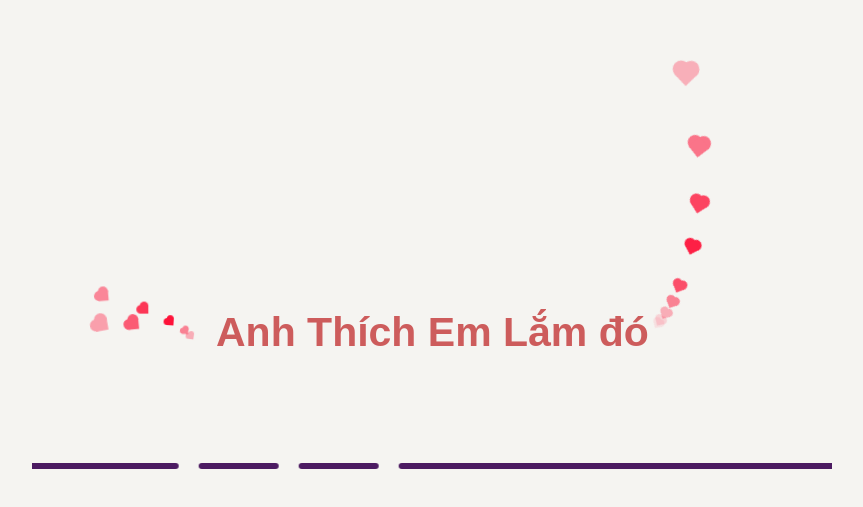
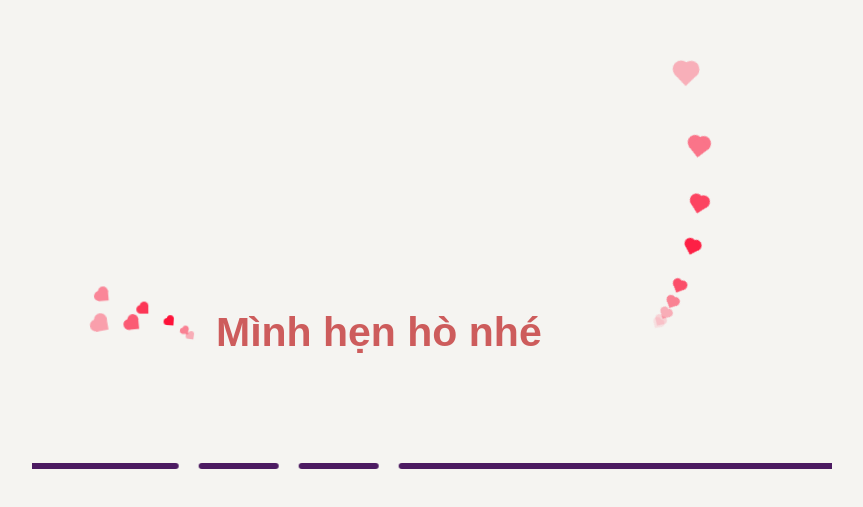
Before and after one commit to leviscypher/love_bus, a plain HTML site: page index.html in a window 1280 px wide. Shown: the part 171-678 px from the top of the page, without its empty margins (208-1071 px from the left). Drawn offline with Linux system fonts and the light colour scheme; a web font is replaced by a local one.

Commit message:
Update index.html

```diff
--- a/index.html
+++ b/index.html
@@ -2288,7 +2288,7 @@
   color: indianred;
             font-size: 41px;
             ">
-            Anh Thích Em Lắm đó
+            Mình hẹn hò nhé
         </h1>
         <div class='vehicle-body'>
             <div class='wrap-body'>
```
